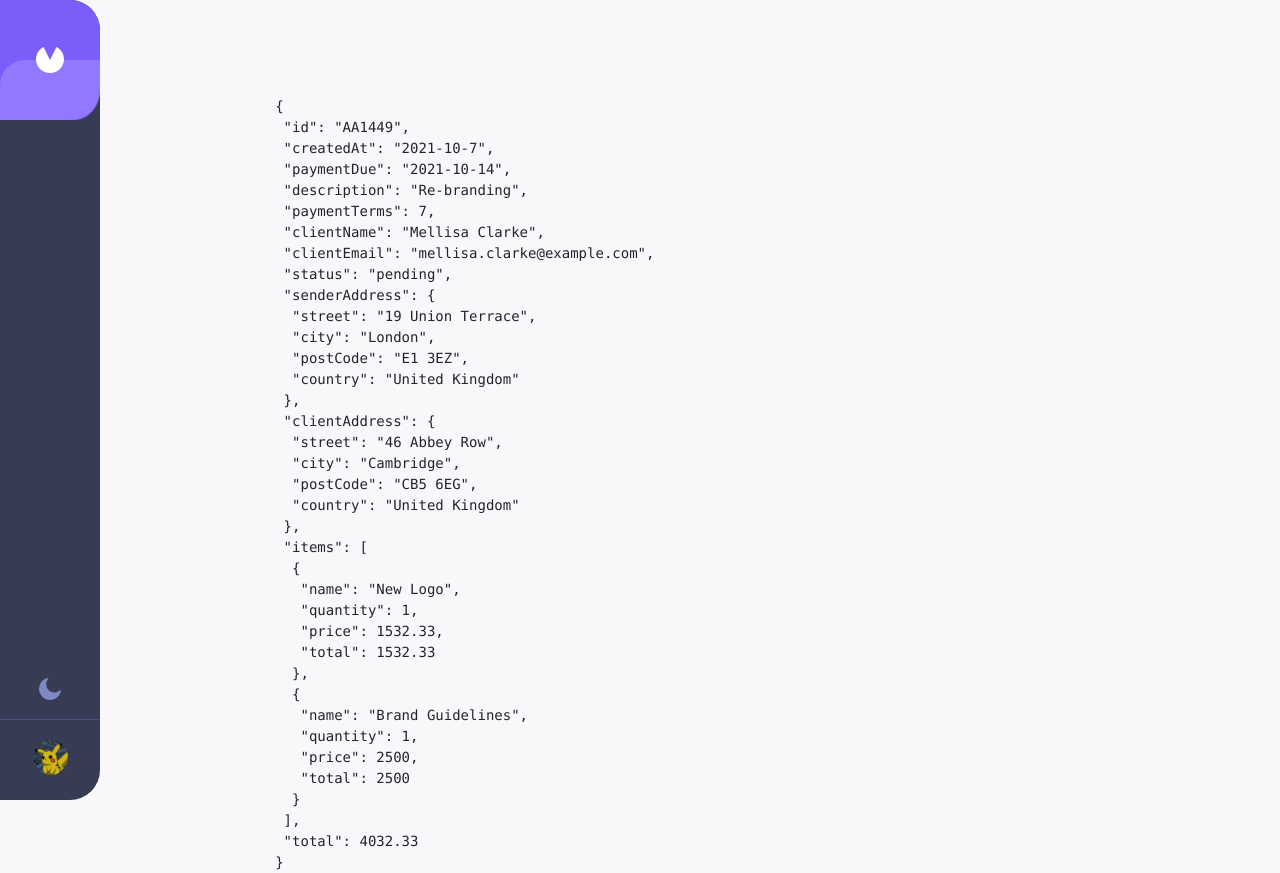
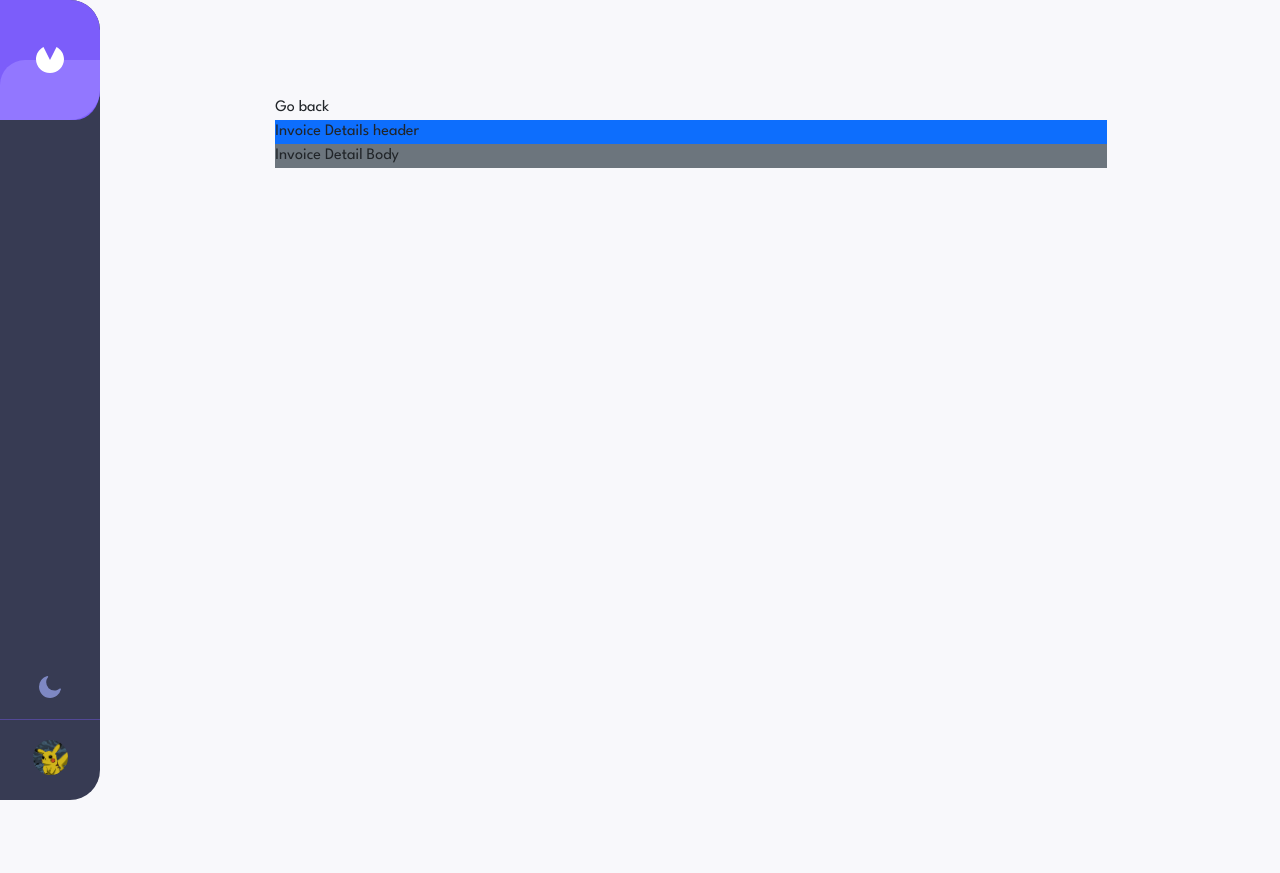
Before and after one commit to Varadarajan-M/Invoice-app, a React (Create React App) app: page /invoice/AA1449 in a window 1280 px wide. After the commit the page ends 800 px from the top, so only its background shows below. Built offline with nearby package versions, Linux system fonts and the light colour scheme.

Commit message:
Added invoice-detail-wrapper layout and small refactor

```diff
--- a/src/_App.scss
+++ b/src/_App.scss
@@ -38,16 +38,13 @@ html {
 	padding: 0;
 	box-sizing: border-box;
 	-webkit-font-smoothing: antialiased;
+	font-family: $spartan !important;
 }
 
 body {
 	transition: 0.2s ease-in;
-	font-family: $spartan;
 }
 
-Button {
-	font-family: $spartan !important;
-}
 .custom-button {
 	width: auto;
 	overflow: hidden;
@@ -94,13 +91,11 @@ Button {
 	background-position: right 0.75rem center;
 	background-size: 10px 7px;
 }
-// mui overrides
 
 @media screen and (min-width: 900px) {
 	.common-wrapper {
 		max-width: 65%;
 		margin-left: 21.5%;
-		// background-color: aqua;
 	}
 }
 
--- a/src/invoice-form/InvoiceForm.scss
+++ b/src/invoice-form/InvoiceForm.scss
@@ -16,7 +16,6 @@
 	display: flex;
 	justify-content: flex-start !important;
 	flex-direction: column;
-	font-family: $spartan;
 
 	.MuiDialog-container {
 		display: flex;
@@ -44,7 +43,6 @@
 			font-size: calc(min(7vw, 30px));
 			font-weight: 600;
 			letter-spacing: 0.45px;
-			font-family: $spartan;
 			line-height: 23px;
 			margin: 10px 0;
 			transition: color 0.2s ease-in;
@@ -54,7 +52,6 @@
 	//form container styles
 	.invoice-form-children {
 		padding: 0 55px;
-		font-family: $spartan;
 	}
 
 	.invoice-form-buttons {
--- a/src/invoices/invoices.scss
+++ b/src/invoices/invoices.scss
@@ -31,7 +31,6 @@
 	display: flex;
 	flex-direction: column;
 	padding: 2px 0 50px 0;
-	font-family: $spartan;
 	gap: 1.7rem;
 	cursor: pointer;
 
@@ -44,11 +43,9 @@
 		border: none;
 		border-radius: 10px;
 		box-shadow: none;
-		// justify-content: center;
 		padding: 18px;
 		&:hover {
 			transform: scale(0.99);
-			// border: 1px solid $lightblue;
 			box-shadow: 0 4px 8px 0 rgba(18, 18, 19, 0.1);
 			transition: transform 0.2s;
 		}
--- a/src/pages/InvoiceDetails.js
+++ b/src/pages/InvoiceDetails.js
@@ -6,9 +6,18 @@ function InvoiceDetails(props) {
 	const { invoices } = useInvoices();
 	const { id } = useParams();
 	const matching = invoices.filter((invoice) => invoice.id === id)[0];
+
 	return (
-    <div>
-      <pre>{JSON.stringify(matching, null, 1)}</pre>
+		<div className='w-100 invoice-detail-wrapper'>
+			<span>Go back </span>
+
+			<header className='invoice-detail-header bg-primary'>
+				Invoice Details header
+			</header>
+
+			<main className='invoice-details-body bg-secondary'>
+				Invoice Detail Body
+			</main>
 		</div>
 	);
 }
```
Lines whose indentation alone changed are shown as unchanged.
